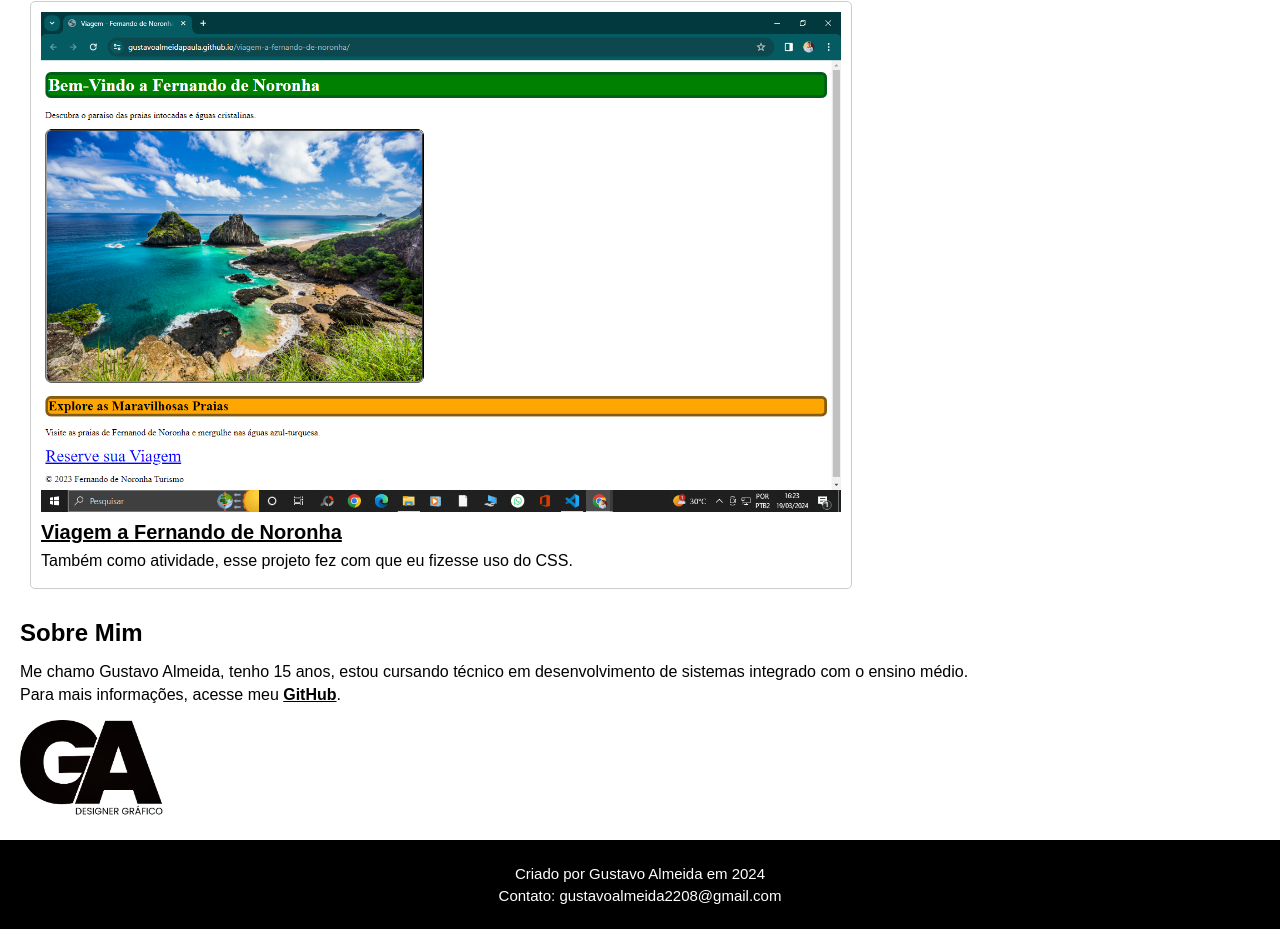
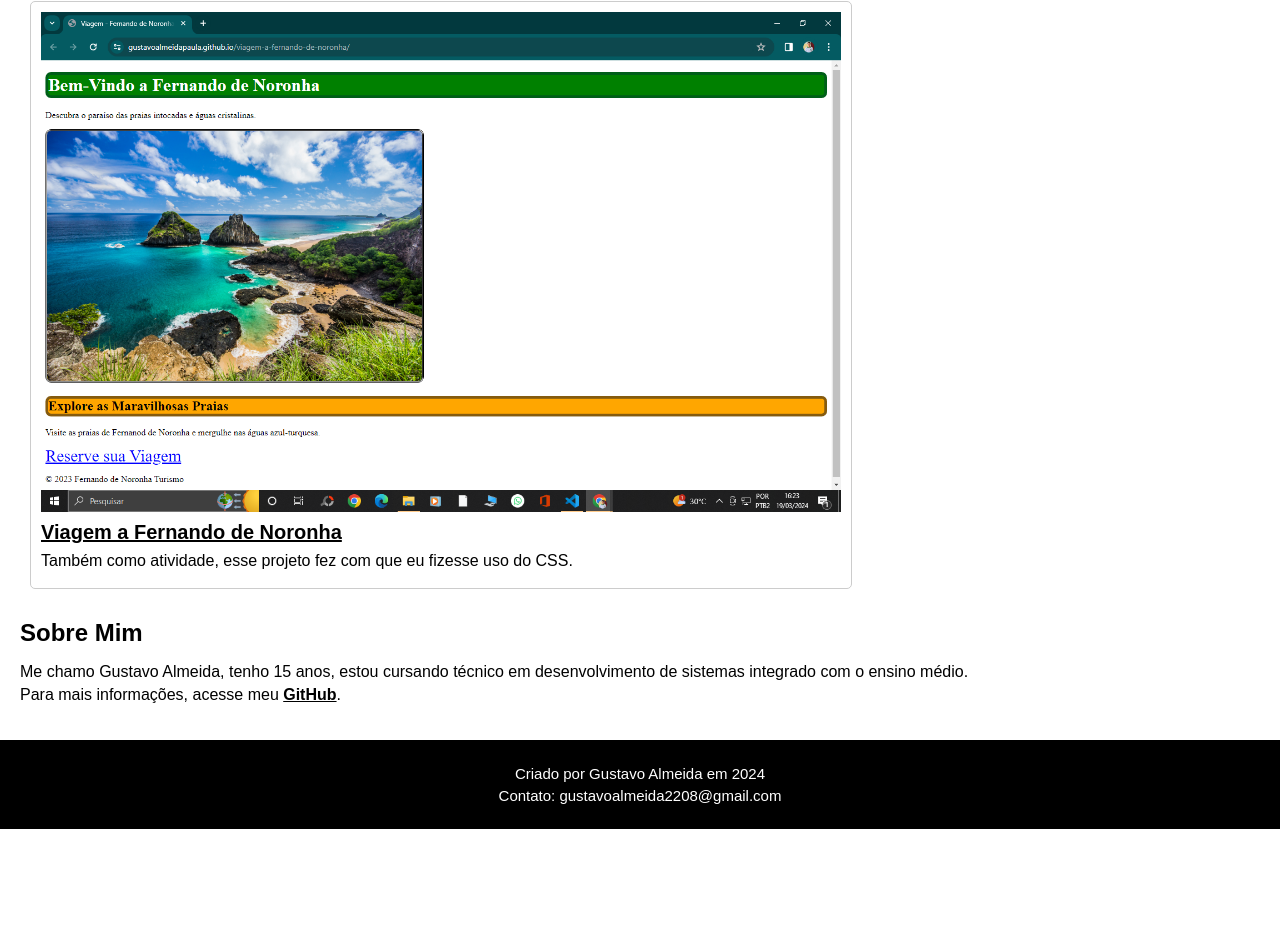
Before and after one commit to gustavoalmeidapaula/projeto-de-programacao, a plain HTML site: page index.html in a window 1280 px wide. Shown: the part 837-1766 px from the top of the page. After the commit the page ends 1666 px from the top, so only its background shows below. Drawn offline with Linux system fonts and the light colour scheme.

Commit message:
Update index.html

```diff
--- a/index.html
+++ b/index.html
@@ -36,7 +36,6 @@
       <p class="me-chamo">Me chamo Gustavo Almeida, tenho 15 anos, estou cursando técnico em desenvolvimento de sistemas integrado com o ensino médio.</p>
       <p class="sobre">Para mais informações, acesse meu <b><a class="github" href="https://github.com/gustavoalmeidapaula">GitHub</a></b>.</p>
     </div>
-    <img class="logo-ga" src="./src/img/logoga (2).png" alt="logo do portfólio">
   </main>
   <footer>
     <p class="criado" >Criado por Gustavo Almeida em 2024</p>
```
